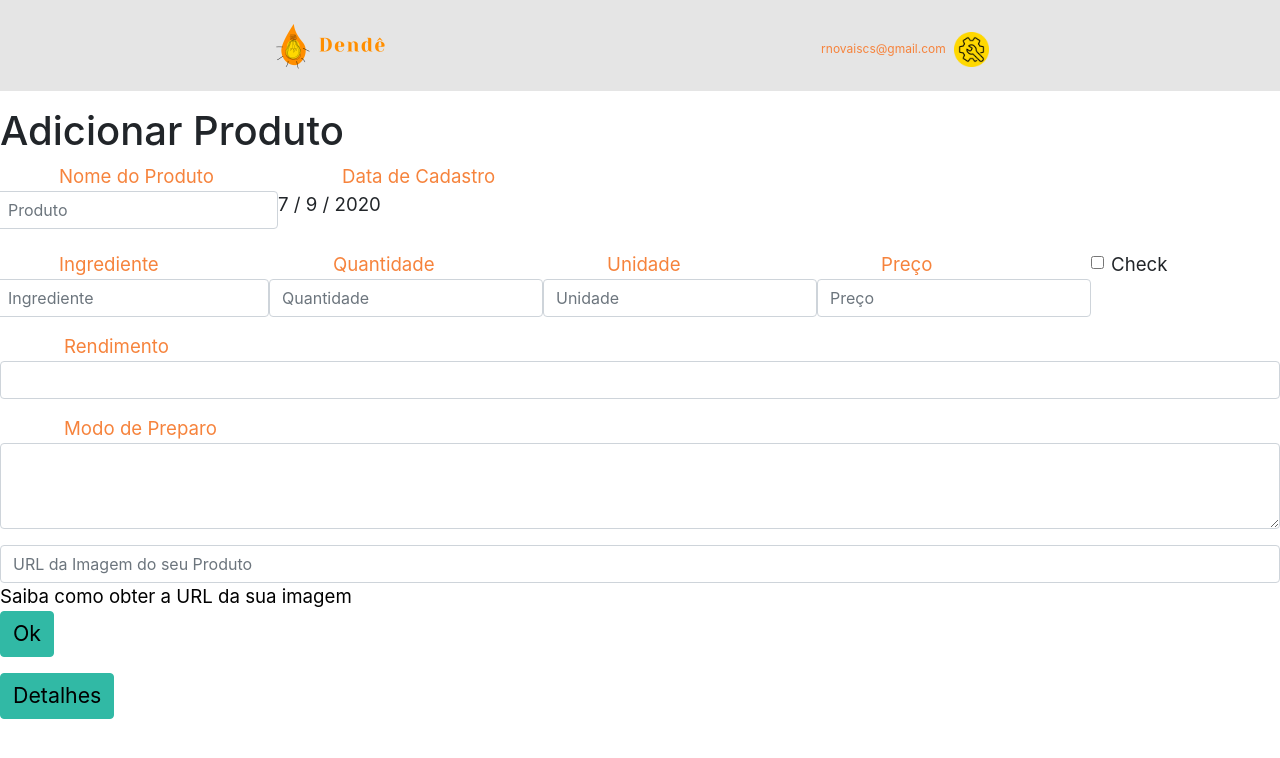
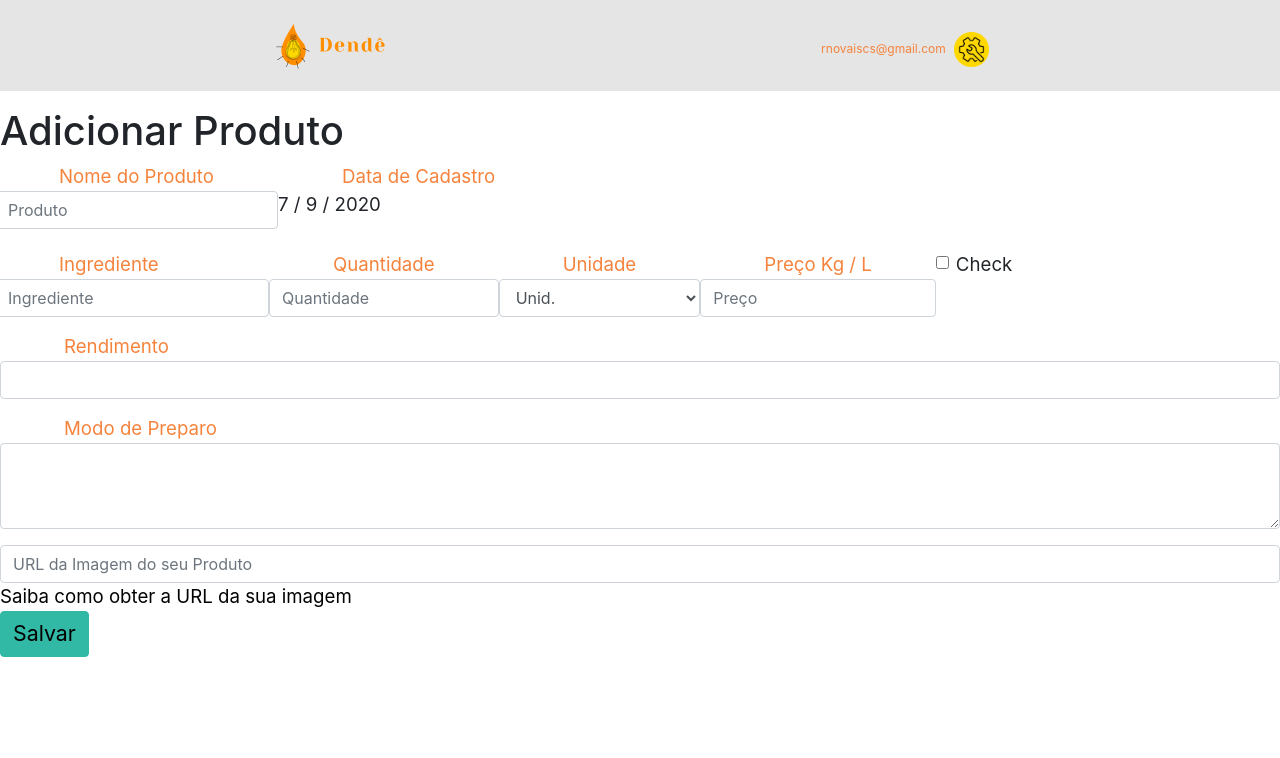
Before and after one commit to renatanovais/dende, a React (Create React App) app in the folder dende-megahack/: page /fichas-tecnicas/add in a window 1280 px wide. Shown: the top 758 px of the page. Built offline with nearby package versions, Linux system fonts and the light colour scheme.

Commit message:
alterado qtd, unid, preco do inputText

```diff
--- a/dende-megahack/src/components/InputText.jsx
+++ b/dende-megahack/src/components/InputText.jsx
@@ -18,17 +18,23 @@ function TextInput(props) {
       <Form.Group>
         <Form.Label>Quantidade</Form.Label>
         <Form.Control
+          type="number" min="0.00" max="10000.00" step="0.01"
           placeholder={props.qtde}
           onChange={(e) => setQuantity(e.target.value)}
         />
       </Form.Group>
       <Form.Group>
         <Form.Label>Unidade</Form.Label>
-        <Form.Control placeholder={props.unidade} onChange={(e) => setUnity(e.target.value)} />
+        <Form.Control as="select" onChange={(e) => setUnity(e.target.value)}>
+          <option value="">Unid.</option>
+          <option value="kg">Kg</option>
+          <option value="litro">Litro</option>
+        </Form.Control>
       </Form.Group>
       <Form.Group>
-        <Form.Label>Preço</Form.Label>
+        <Form.Label>Preço Kg / L</Form.Label>
         <Form.Control
+          type="number" min="0.00" max="10000.00" step="0.01"
           placeholder={props.preco}
           onChange={(e) => setPrice(e.target.value)}
         />
--- a/dende-megahack/src/pages/fichas-tecnicas/Details.js
+++ b/dende-megahack/src/pages/fichas-tecnicas/Details.js
@@ -17,7 +17,6 @@ function Details(props) {
   useEffect(() => {
     const { indice } = props.match.params;
     setProduct(products[indice]);
-    console.log(products[indice]);
   }, []);
 
   function calcCost(quantity, price) {
@@ -28,7 +27,10 @@ function Details(props) {
   };
 
   const calcPrice = (e) => {
-    if (e.target.value === 'TRA') return setProductPrice(3 * total);
+    const calcMethod = e.target.value;
+    if (calcMethod === 'TRA') return setProductPrice(3 * total);
+    if (calcMethod === '2x') return setProductPrice(2 * total);
+    if (calcMethod === '80%') return setProductPrice(1.8 * total);
   }
 
 
@@ -61,6 +63,8 @@ function Details(props) {
       }}>
         <option value="metodo">Método de Cálculo</option>
         <option value="TRA">TRA</option>
+        <option value="2x">2x</option>
+        <option value="80%">80%</option>
       </Form.Control>
       {method !== '' && (
         <div>
--- a/dende-megahack/src/pages/fichas-tecnicas/NewProduct.js
+++ b/dende-megahack/src/pages/fichas-tecnicas/NewProduct.js
@@ -91,16 +91,7 @@ function NewProduct(props) {
             history.push('/fichas-tecnicas');
           }}
         >
-          Ok
-        </Button>
-      </Form.Group>
-      <Form.Group>
-        <Button
-          className="button-verde"
-          type="button"
-          onClick={() => history.push('/fichas-tecnicas/details')}
-        >
-          Detalhes
+          Salvar
         </Button>
       </Form.Group>
     </React.Fragment>
```
